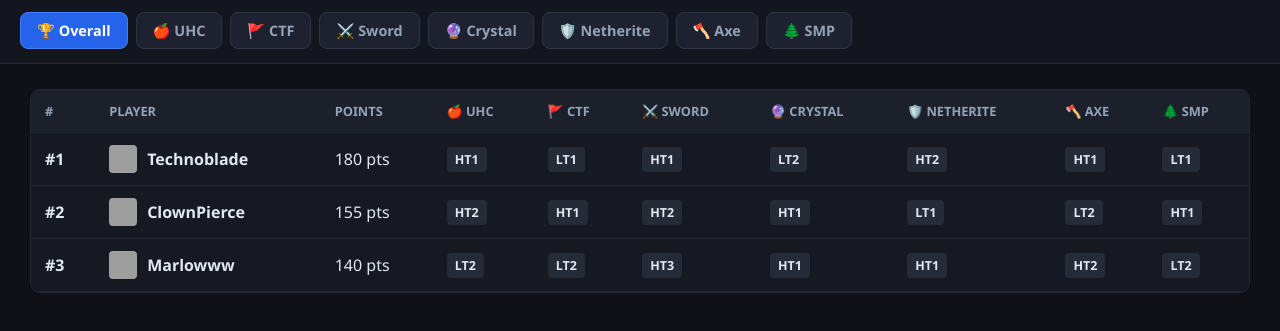
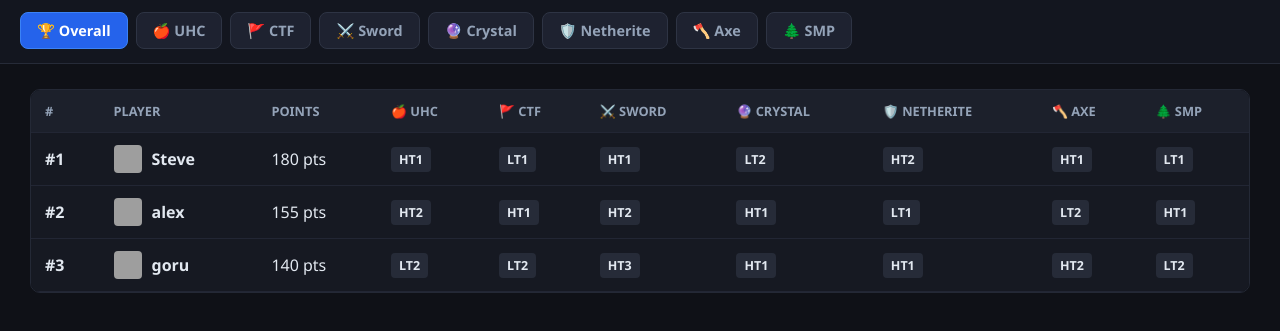
Before and after one commit to CubecraftMobileCommunity/CMC-tier-list, a plain HTML site: page index.html in a window 1280 px wide. Shown: the part 69-400 px from the top of the page. Drawn offline with Linux system fonts and the light colour scheme; grey boxes are pictures that could not be loaded.

Commit message:
Update index.html

```diff
--- a/index.html
+++ b/index.html
@@ -80,9 +80,9 @@
   // 2. EDIT YOUR PLAYERS HERE (Match the 'id' names above)
   // ==========================================
   const players = [
-    { ign: "Technoblade", points: 180, uhc: "HT1", ctf: "LT1", sword: "HT1", crystal: "LT2", netherite: "HT2", axe: "HT1", smp: "LT1" },
-    { ign: "ClownPierce", points: 155, uhc: "HT2", ctf: "HT1", sword: "HT2", crystal: "HT1", netherite: "LT1", axe: "LT2", smp: "HT1" },
-    { ign: "Marlowww",    points: 140, uhc: "LT2", ctf: "LT2", sword: "HT3", crystal: "HT1", netherite: "HT1", axe: "HT2", smp: "LT2" }
+    { ign: "Steve", points: 180, uhc: "HT1", ctf: "LT1", sword: "HT1", crystal: "LT2", netherite: "HT2", axe: "HT1", smp: "LT1" },
+    { ign: "alex", points: 155, uhc: "HT2", ctf: "HT1", sword: "HT2", crystal: "HT1", netherite: "LT1", axe: "LT2", smp: "HT1" },
+    { ign: "goru",    points: 140, uhc: "LT2", ctf: "LT2", sword: "HT3", crystal: "HT1", netherite: "HT1", axe: "HT2", smp: "LT2" }
   ];
 
   let currentTab = 'overall';
```
